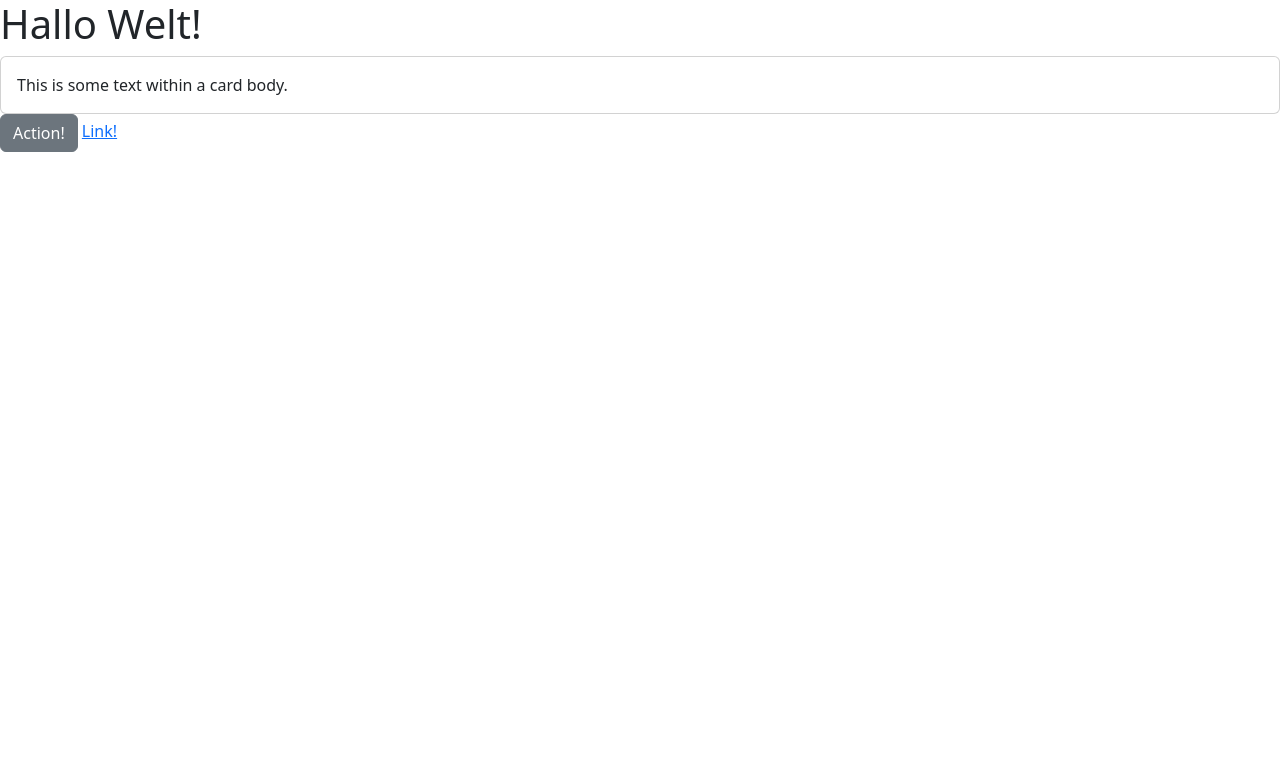
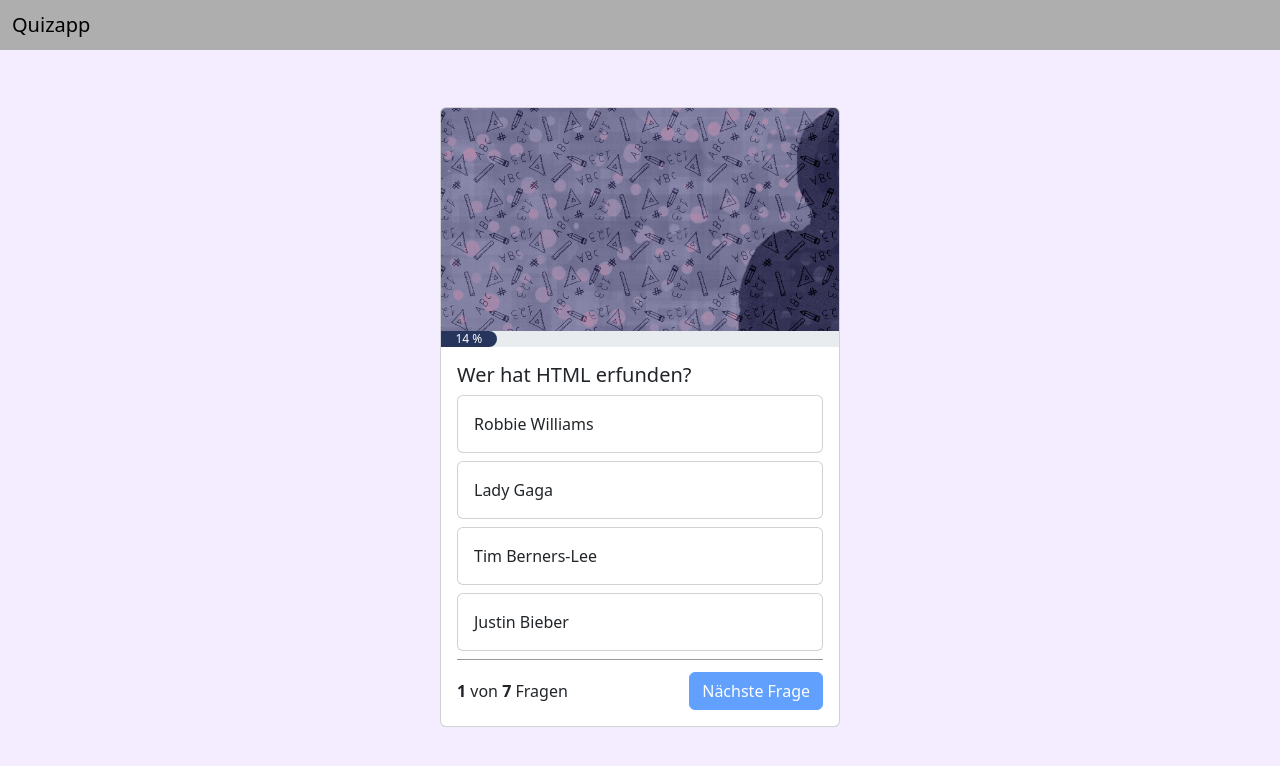
Before and after one commit to Demis-Moysidis/Developer_Akademie, a website: page Quizapp/index.html in a window 1280 px wide. Drawn offline with nearby package versions, Linux system fonts and the light colour scheme.

Commit message:
exercise: Quizapp - done with the course videos

```diff
--- a/Quizapp/index.html
+++ b/Quizapp/index.html
@@ -4,19 +4,72 @@
     <meta charset="UTF-8">
     <meta name="viewport" content="width=device-width, initial-scale=1.0">
     <title>Quizapp</title>
-    <link rel="stylesheet" href="./node_modules/bootstrap/dist/css/bootstrap.min.css">
+    <!-- <link rel="stylesheet" href="./node_modules/bootstrap/dist/css/bootstrap.min.css"> -->
     <link rel="stylesheet" href="style.css">
     <script src="./script.js"></script>
+    <link href="https://cdn.jsdelivr.net/npm/bootstrap@5.3.6/dist/css/bootstrap.min.css" rel="stylesheet" integrity="sha384-4Q6Gf2aSP4eDXB8Miphtr37CMZZQ5oXLH2yaXMJ2w8e2ZtHTl7GptT4jmndRuHDT" crossorigin="anonymous">
+    <script src="https://cdn.jsdelivr.net/npm/bootstrap@5.3.6/dist/js/bootstrap.bundle.min.js" integrity="sha384-j1CDi7MgGQ12Z7Qab0qlWQ/Qqz24Gc6BM0thvEMVjHnfYGF0rmFCozFSxQBxwHKO" crossorigin="anonymous" defer></script>
 </head>
-<body>
-    <h1>Hallo Welt!</h1>
+<body onload="init()">
+    <nav class="navbar nav-bg-color">
+        <div class="container-fluid">
+            <span class="navbar-brand mb-0 h1">Quizapp</span>
+        </div>
 
-    <div class="card">
-        <div class="card-body">
-            This is some text within a card body.
+    </nav>
+
+    <div class="container">
+        <div class="card quiz_card">
+            <img id="header-img" src="./assets/imgs/pencil.jpg" class="card-img-top" alt="...">
+
+            <div class="progress">
+                <div id="progress-bar" class="progress-bar bg-quiz" role="progressbar" style="width: 0%"></div>
+            </div>
+
+            <div id="endScreen" class="card-body" style="display: none;">
+                <h5 class="text-center">Quiz beendet!</h5>
+                <div class="text-center">Du hast <b id="amount-of-right-questions">XXX</b> Fragen von <b id="amount-of-questions">XXX</b> richtig beantwortet.</div>
+                <div class="btn-row">
+                    <button onclick="restartGame()" class="btn btn-primary">Erneut spielen</button>
+                </div>
+            </div>
+
+            <div id="questionBody" class="card-body">
+                <h5 class="card-title" id="question-text">Frage</h5>
+
+                    <div class="card mb-2 single-card-body" onclick="answer('answer_1')">
+                        <div class="card-body" id="answer_1">
+                            Antwort 1
+                        </div>
+                    </div>
+
+                    <div class="card mb-2 single-card-body" onclick="answer('answer_2')">
+                        <div class="card-body" id="answer_2">
+                            Antwort 2
+                        </div>
+                    </div>
+
+                    <div class="card mb-2 single-card-body" onclick="answer('answer_3')">
+                        <div class="card-body" id="answer_3">
+                            Antwort 3
+                        </div>
+                    </div>
+
+                    <div class="card mb-2 single-card-body" onclick="answer('answer_4')">
+                        <div class="card-body" id="answer_4">
+                            Antwort 4
+                        </div>
+                    </div>
+
+                    <div class="question-footer">
+                        <span>
+                           <b id="question-number">1</b> von <b id="all-questions">n</b> Fragen
+                        </span>
+
+                        <button onclick="nextQuestion()" class="btn btn-primary" id="next-button" disabled>Nächste Frage</button>
+                    </div>
+            </div>
         </div>
     </div>
 
-    <button class="btn btn-secondary">Action!</button>
-    <a href="#">Link!</a>
 </html>
--- a/Quizapp/script.js
+++ b/Quizapp/script.js
@@ -0,0 +1,165 @@
+let questions = [
+    {
+        "question": "Wer hat HTML erfunden?",
+        "answer_1": "Robbie Williams",
+        "answer_2": "Lady Gaga",
+        "answer_3": "Tim Berners-Lee",
+        "answer_4": "Justin Bieber",
+        "right_answer": 3
+    },
+    {
+        "question": "Was bedeutet das HTML Tag &lt;a&gt;?",
+        "answer_1": "Text Fett",
+        "answer_2": "Container",
+        "answer_3": "Ein Link",
+        "answer_4": "Kursiv",
+        "right_answer": 3
+    },
+    {
+        "question": "Wie bindet man eine Webseite in eine Webseite ein?",
+        "answer_1": "&lt;iframe&gt;, &lt;frame&gt;, and &lt;frameset&gt;",
+        "answer_2": "&lt;iframe&gt;",
+        "answer_3": "&lt;frame&gt;",
+        "answer_4": "&lt;frameset&gt;",
+        "right_answer": 2
+    },
+    {
+        "question": "Wie stellt man Text am BESTEN fett dar?",
+        "answer_1": "&lt;strong&gt;",
+        "answer_2": "CSS nutzen",
+        "answer_3": "&lt;bold&gt;",
+        "answer_4": "&lt;b&gt;",
+        "right_answer": 1
+    },
+    {
+        "question": "Welches Attribut kann man NICHT für Textarea verwenden?",
+        "answer_1": "readonly",
+        "answer_2": "max",
+        "answer_3": "from",
+        "answer_4": "spellcheck",
+        "right_answer": 1
+    },
+    {
+        "question": "Wie wählst du alle Elemente vom Typ &lt;a&gt; mit dem Attribut title aus?",
+        "answer_1": "a[title]{...}",
+        "answer_2": "a > title  {...}",
+        "answer_3": "a.title {...}",
+        "answer_4": "a=title {...}",
+        "right_answer": 1
+    },
+    {
+        "question": "Wie definiert man in JavaScript eine Variable?",
+        "answer_1": "let 100 = rate;",
+        "answer_2": "100 = let rate;",
+        "answer_3": "rate = 100;",
+        "answer_4": "let rate = 100;",
+        "right_answer": 4
+    }
+]
+
+let currentQuestion = 0;
+let rightQuestions = 0;
+let AUDIO_SUCCESS = new Audio('./assets/audio/correct.mp3');
+let AUDIO_FAIL = new Audio('./assets/audio/wrong.mp3');
+
+function init(){
+    document.getElementById('all-questions').innerHTML = questions.length;
+    showQuestion();
+}
+
+function showQuestion(){
+    if(gameIsOver()){
+        showEndScreen();
+    }else{
+        updateProgressBar();
+        updateToNextQuestion();
+    }
+}
+
+function gameIsOver(){
+    return currentQuestion >= questions.length;
+}
+
+function updateProgressBar(){
+    let percent = (currentQuestion + 1) / questions.length;
+    percent = Math.round(percent * 100);
+    document.getElementById('progress-bar').innerHTML = `${percent} %`;
+    document.getElementById('progress-bar').style.width = `${percent}%`;
+}
+
+function updateToNextQuestion(){
+    let question = questions[currentQuestion];
+    document.getElementById('question-number').innerHTML = currentQuestion + 1;
+    document.getElementById('question-text').innerHTML = question['question'];
+    document.getElementById('answer_1').innerHTML = question['answer_1'];
+    document.getElementById('answer_2').innerHTML = question['answer_2'];
+    document.getElementById('answer_3').innerHTML = question['answer_3'];
+    document.getElementById('answer_4').innerHTML = question['answer_4'];
+}
+
+function showEndScreen(){
+    document.getElementById('endScreen').style = '';
+    document.getElementById('questionBody').style = 'display: none';
+
+    document.getElementById('amount-of-questions').innerHTML = questions.length;
+    document.getElementById('amount-of-right-questions').innerHTML  = rightQuestions;
+
+    document.getElementById('header-img').src = './assets/imgs/trophy.png';
+}
+
+function answer(selection){
+    let question = questions[currentQuestion];
+
+    let selectedQuestionNumber = selection.slice(-1);
+
+    let idOfRightAnswer = `answer_${question['right_answer']}`
+
+    if(rightAnswerSelected(selectedQuestionNumber, question)){
+        document.getElementById(selection).parentNode.classList.add('bg-success');
+        AUDIO_SUCCESS.play();
+        rightQuestions++;
+    }else{
+        document.getElementById(selection).parentNode.classList.add('bg-danger');
+        document.getElementById(idOfRightAnswer).parentNode.classList.add('bg-success');
+        AUDIO_FAIL.play();
+    }
+
+    document.getElementById('next-button').disabled = false;
+}
+
+function rightAnswerSelected(selectedQuestionNumber, question){
+    return selectedQuestionNumber == question['right_answer'];
+}
+
+function nextQuestion(){
+    currentQuestion++;
+    document.getElementById('next-button').disabled = true;
+    resetAnswerButtons();
+    showQuestion();
+}
+
+function resetAnswerButtons(){
+    document.getElementById('answer_1').parentNode.classList.remove('bg-danger');
+    document.getElementById('answer_1').parentNode.classList.remove('bg-success');
+
+    document.getElementById('answer_2').parentNode.classList.remove('bg-danger');
+    document.getElementById('answer_2').parentNode.classList.remove('bg-success');
+
+    document.getElementById('answer_3').parentNode.classList.remove('bg-danger');
+    document.getElementById('answer_3').parentNode.classList.remove('bg-success');
+
+    document.getElementById('answer_4').parentNode.classList.remove('bg-danger');
+    document.getElementById('answer_4').parentNode.classList.remove('bg-success');
+}
+
+function restartGame(){
+    document.getElementById('header-img').src = './assets/imgs/pencil.jpg';
+
+    document.getElementById('questionBody').style = '';
+    document.getElementById('endScreen').style = 'display: none';
+
+    currentQuestion = 0;
+    rightQuestions = 0;
+
+    init();
+}
--- a/Quizapp/style.css
+++ b/Quizapp/style.css
@@ -0,0 +1,63 @@
+body{
+    background-color: #F4EDFF !important;
+    height: calc(100vh - 66px);
+}
+
+.container{
+    height: 100%;
+    display: flex;
+    justify-content: center;
+    align-items: center;
+}
+
+.question-footer{
+    border-top: 1px solid rgba(0, 0, 0, 0.4);
+    display: flex;
+    justify-content: space-between;
+    align-items: center;
+    padding-top: 12px;
+}
+
+.quiz_card{
+    width: 25rem;
+}
+
+.nav-bg-color{
+    background-color: #aeaeaf;
+}
+
+.bg-quiz{
+    background-color: #27355c !important;
+}
+
+.progress{
+    border-radius: 0 !important;
+}
+
+.progress-bar{
+    border-top-right-radius: 8px;
+    border-bottom-right-radius: 8px;
+}
+
+.single-card-body:hover {
+    cursor: pointer;
+    background-color: rgba(0, 0, 0, 0.05);
+}
+
+.bg-success, .bg-danger{
+    color: white !important;
+}
+
+.width-100{
+    width: 100%;
+}
+
+.text-center{
+    text-align: center;
+}
+
+.btn-row{
+    display: flex;
+    justify-content: center;
+    margin-top: 16px;
+}
```
Also changed, not shown: Quizapp/assets/imgs/pencil.jpg (added), Quizapp/assets/imgs/trophy.png (added), 2 other files.
